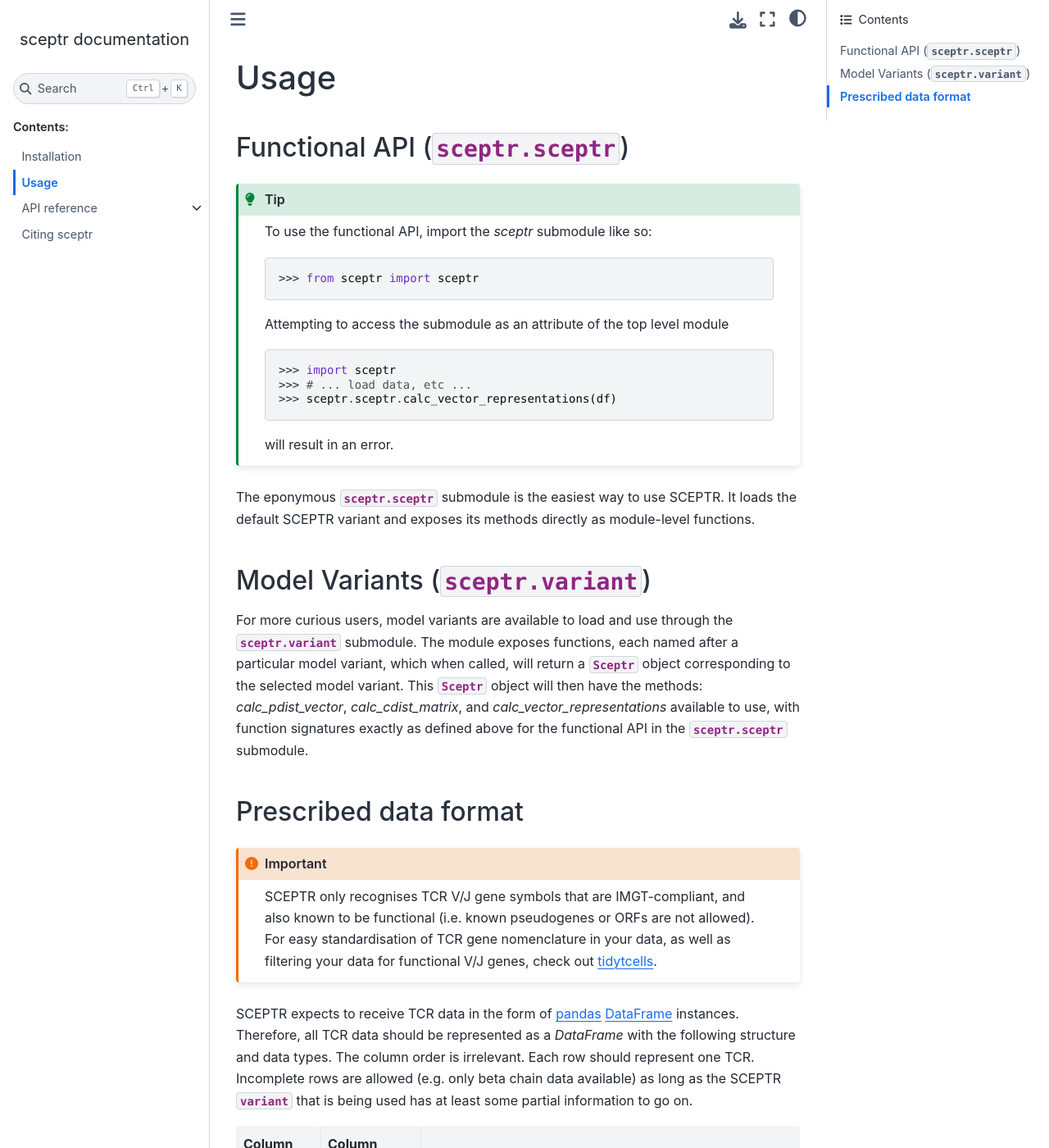
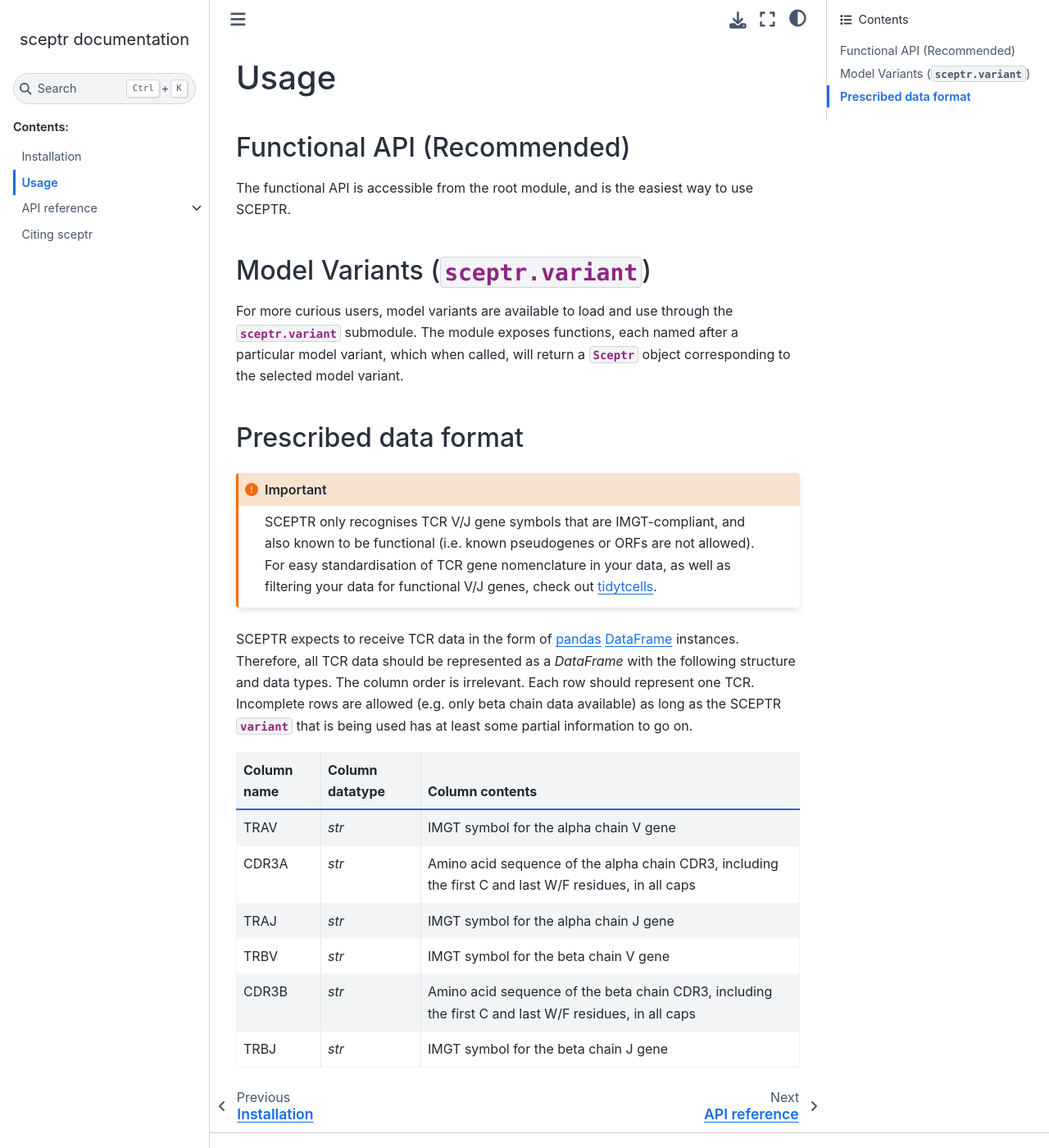
Before and after one commit to yutanagano/sceptr, a Sphinx documentation site: the page built from docs/usage.rst, in a window 1280 px wide and 1400 px high. Shown: the whole window at 82% size. Built offline with Sphinx 7.4.7 and the Sphinx Book theme 1.1.4, drawn with Linux system fonts in a browser that asks for light colours.

Commit message:
Update documentation to reflect refactor

```diff
--- a/docs/api.rst
+++ b/docs/api.rst
@@ -4,5 +4,5 @@ API reference
 .. toctree::
 	:maxdepth: 2
 
-	sceptr_sceptr
+	sceptr
 	sceptr_variant
--- a/docs/index.rst
+++ b/docs/index.rst
@@ -13,7 +13,7 @@ SCEPTR is a BERT-like transformer-based neural network implemented in `Pytorch <
 With the default model providing best-in-class performance with only 153,108 parameters (typical protein language models have tens or hundreds of millions), SCEPTR runs fast- even on a CPU!
 And if your computer does have a `CUDA-enabled GPU <https://en.wikipedia.org/wiki/CUDA>`_, the ``sceptr`` package will automatically detect and use it, giving you blazingly fast performance without the hassle.
 
-``sceptr``'s :ref:`API <api>` exposes three intuitive functions: :py:func:`~sceptr.sceptr.calc_vector_representations`, :py:func:`~sceptr.sceptr.calc_cdist_matrix`, and :py:func:`~sceptr.sceptr.calc_pdist_vector`-- and it's all you need to make full use of the SCEPTR models.
+``sceptr``'s :ref:`API <api>` exposes three intuitive functions: :py:func:`~sceptr.calc_vector_representations`, :py:func:`~sceptr.calc_cdist_matrix`, and :py:func:`~sceptr.calc_pdist_vector`-- and it's all you need to make full use of the SCEPTR models.
 What's even better is that they are fully compliant with `pyrepseq <https://pyrepseq.readthedocs.io>`_'s `tcr_metric <https://pyrepseq.readthedocs.io/en/latest/api.html#pyrepseq.metric.tcr_metric.TcrMetric>`_ API, so ``sceptr`` will fit snugly into the rest of your repertoire analysis toolkit.
 
 .. toctree::
--- a/docs/usage.rst
+++ b/docs/usage.rst
@@ -1,31 +1,16 @@
 Usage
 =====
 
-Functional API (:py:mod:`sceptr.sceptr`)
-----------------------------------------
+Functional API (Recommended)
+----------------------------
 
-.. tip::
-	To use the functional API, import the `sceptr` submodule like so:
-
-	>>> from sceptr import sceptr
-
-	Attempting to access the submodule as an attribute of the top level module
-
-	>>> import sceptr
-	>>> # ... load data, etc ...
-	>>> sceptr.sceptr.calc_vector_representations(df)
-
-	will result in an error.
-
-The eponymous :py:mod:`sceptr.sceptr` submodule is the easiest way to use SCEPTR.
-It loads the default SCEPTR variant and exposes its methods directly as module-level functions.
+The functional API is accessible from the root module, and is the easiest way to use SCEPTR.
 
 Model Variants (:py:mod:`sceptr.variant`)
 -----------------------------------------
 
 For more curious users, model variants are available to load and use through the :py:mod:`sceptr.variant` submodule.
 The module exposes functions, each named after a particular model variant, which when called, will return a :py:class:`~sceptr.model.Sceptr` object corresponding to the selected model variant.
-This :py:class:`~sceptr.model.Sceptr` object will then have the methods: `calc_pdist_vector`, `calc_cdist_matrix`, and `calc_vector_representations` available to use, with function signatures exactly as defined above for the functional API in the :py:mod:`sceptr.sceptr` submodule.
 
 .. _data_format:
 
```
Also changed, not shown: docs/sceptr.rst (added, +7 -0 lines), docs/sceptr_sceptr.rst (deleted, +0 -7 lines).
